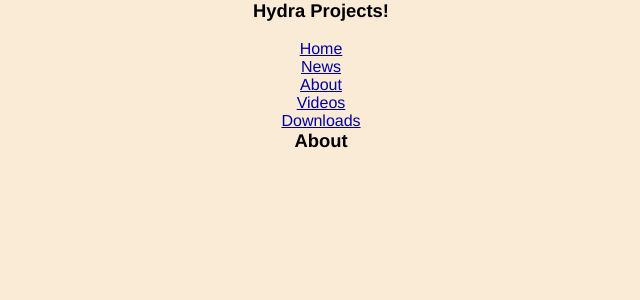
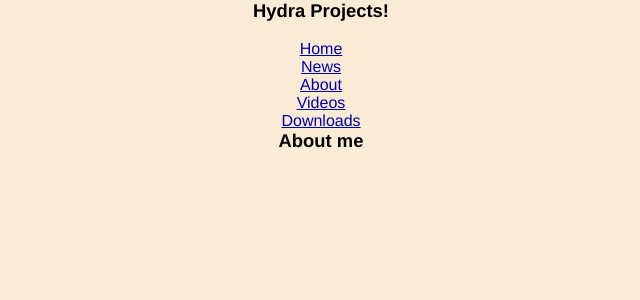
Before and after one commit to hydragit/hydraprojects, a Jekyll site: the page built from about.html, in a window 1280 px wide. Shown: the top 300 px of the page, without its empty margins (319-959 px from the left). Built offline with Jekyll 4.4.1, drawn with Linux system fonts in a browser that asks for light colours; Markdown is read by kramdown in place of the engine named in the settings.

Commit message:
1 change

```diff
--- a/about.html
+++ b/about.html
@@ -3,4 +3,4 @@ layout: default
 ---
 
 
-<h1>About</h1>
+<h1>About me</h1>
```
